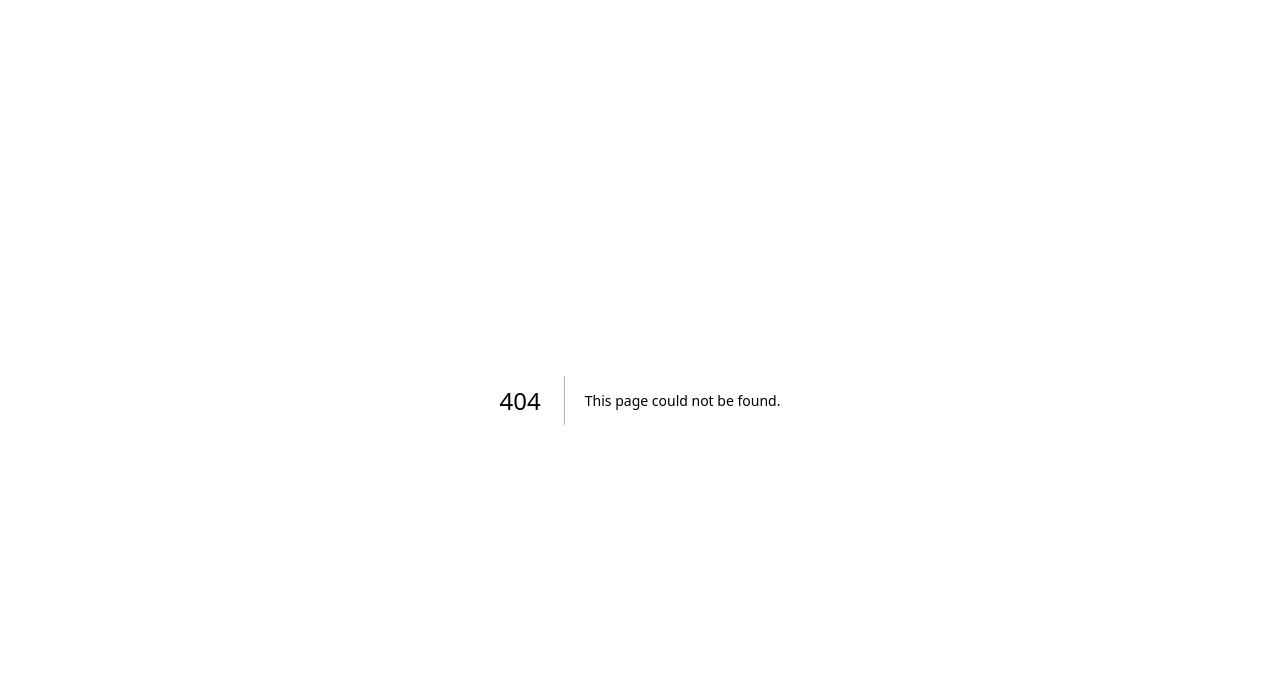
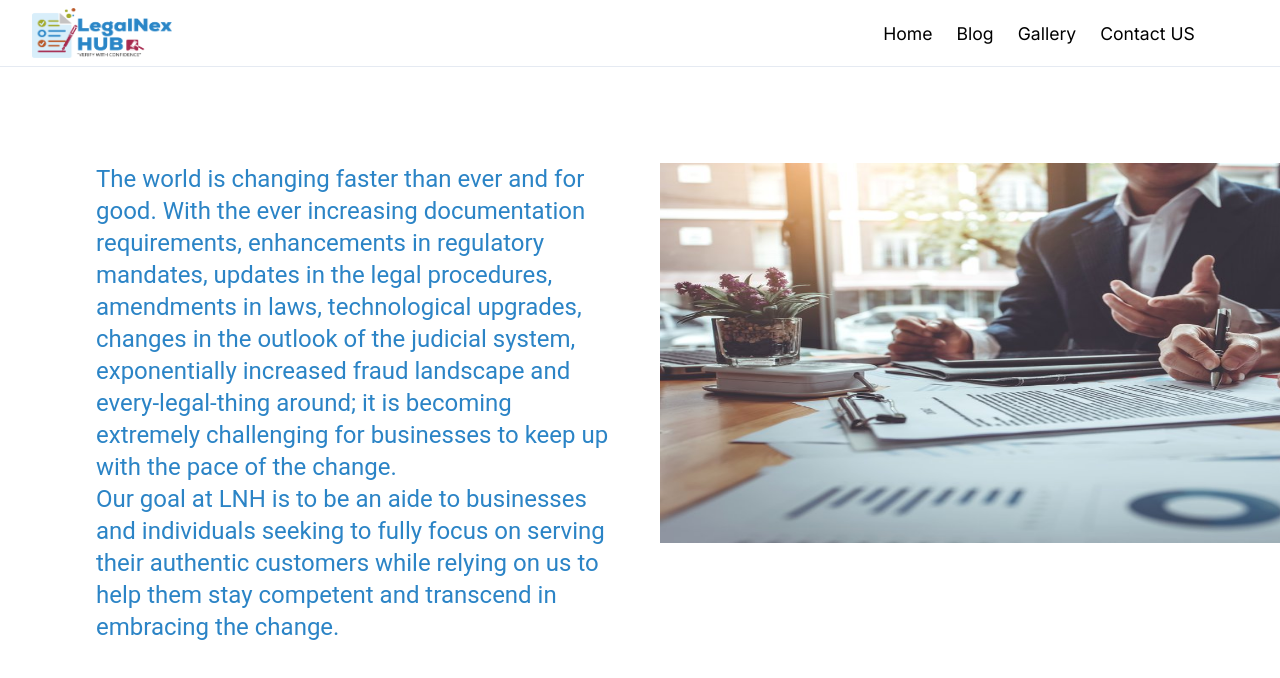
Before and after one commit to ShimmerGeeko/LNHub, a Next.js app: page /about in a window 1280 px wide. Before the commit this address had no page. Shown: the top 678 px of the page. Built offline with nearby package versions, Linux system fonts and the light colour scheme.

Commit message:
added header file as common

```diff
--- /dev/null
+++ b/app/about/page.module.css
@@ -0,0 +1,19 @@
+.main {
+  display: flex;
+  flex-direction: column;
+  justify-content: space-between;
+  align-items: center;
+  padding: 6rem;
+  min-height: 100vh;
+}
+
+.description {
+  display: inherit;
+  justify-content: inherit;
+  align-items: inherit;
+  font-size: 0.85rem;
+  max-width: var(--max-width);
+  width: 100%;
+  z-index: 2;
+  font-family: var(--font-mono);
+}
--- /dev/null
+++ b/app/about/page.tsx
@@ -0,0 +1,45 @@
+import jsonData from "@/public/locales/en/common";
+import Image from "next/image";
+import Link from "next/link";
+import styles from "./page.module.css";
+import { Grid, Typography } from "@mui/material";
+import Header from "../components/Header";
+
+
+
+export default function Home() {
+  const t = jsonData;
+
+  return (
+    <>
+    <Header/>
+      <main className={styles.main}>
+        <div>
+          <Grid
+            container
+            rowSpacing={1}
+            columnSpacing={{ xs: 3, sm: 4, md: 5 }}
+          >
+            <Grid item xs={6}>
+              <p>
+                <Typography variant="h5">{t.line1}</Typography>
+                <Typography variant="h5">{t.line2}</Typography>
+              </p>
+            </Grid>
+            <Grid item xs={6}>
+              <Image
+                height={380}
+                width={850}
+                src={
+                  process.env.NEXT_PUBLIC_BASE_URL +
+                  `/assets/insurance-Broker-vs-Insurer.jpg`
+                }
+                alt={"logo"}
+              />
+            </Grid>
+          </Grid>
+        </div>
+      </main>
+    </>
+  );
+}
--- /dev/null
+++ b/app/components/Header.tsx
@@ -0,0 +1,44 @@
+import React from "react";
+import Link from "next/link";
+import Image from "next/image";
+
+const Header: React.FC = () => {
+  const tabsToDisplay = [
+    { linkTo: "/", pageName: "Home" },
+    { linkTo: "/about", pageName: "Blog" },
+    { linkTo: "/gallery", pageName: "Gallery" },
+    { linkTo: "contact-us", pageName: "Contact US" },
+  ];
+  return (
+    <header
+      style={{
+        padding: ".5rem 2rem",
+        display: "flex",
+        alignItems: "center",
+        justifyContent: "space-between",
+        borderBottom: "1px solid #E5EAF2",
+      }}
+    >
+      <Image height={50} width={140} src={`/logo.png`} alt={"logo"} />
+      <nav aria-label="main mailbox folders" style={{ width: "30%" }}>
+        <ul
+          style={{
+            listStyleType: "none",
+            display: "flex",
+            gap: "1.5rem",
+            fontSize: "1.1rem",
+            color:'#000'
+          }}
+        >
+          {tabsToDisplay.map((tabItem, tabIndex) => (
+            <li key={tabIndex}>
+              <Link href={tabItem.linkTo}>{tabItem.pageName}</Link>
+            </li>
+          ))}
+        </ul>
+      </nav>
+    </header>
+  );
+};
+
+export default Header;
```
